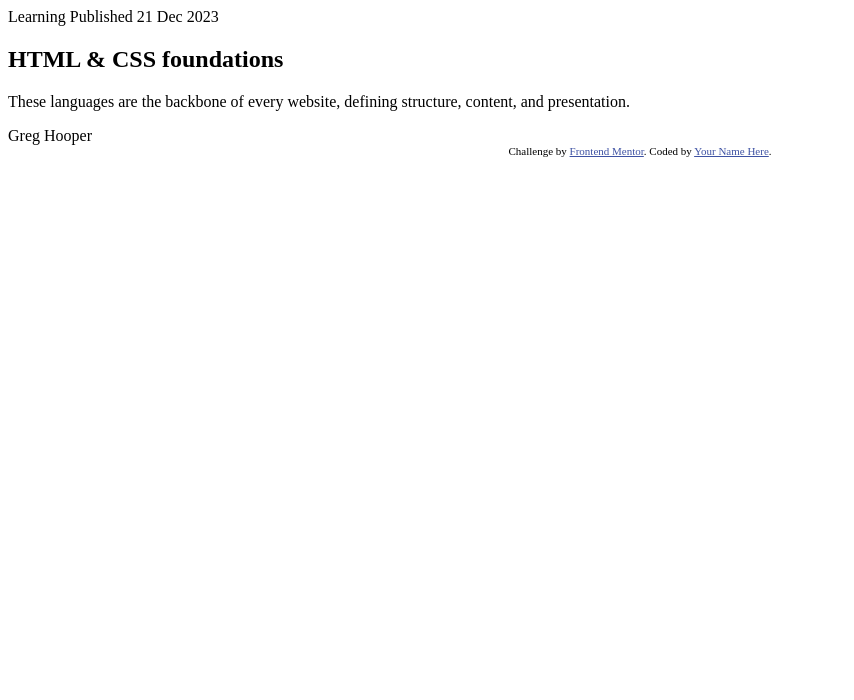
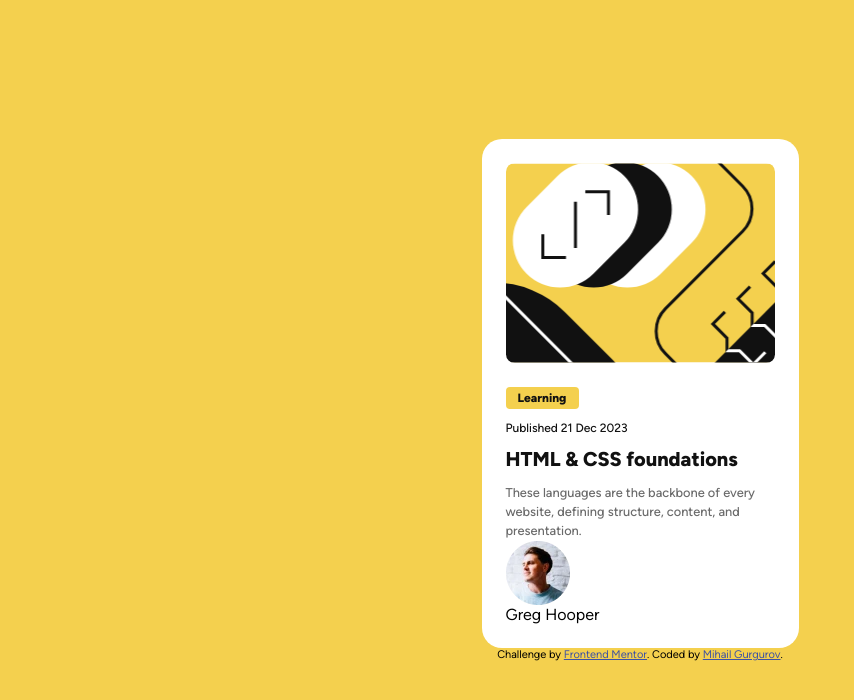
Before and after one commit to Mihasik556/Blog-Preview-Card, a plain HTML site: page index.html in a window 1280 px wide. Shown: the whole page, without its empty margins (0-854 px from the left). Drawn offline with Linux system fonts and the light colour scheme.

Commit message:
edit index.html and style.css

```diff
--- a/assets/css/style.css
+++ b/assets/css/style.css
@@ -0,0 +1,100 @@
+/* Start reset */
+
+* {
+    margin: 0;
+    padding: 0;
+    box-sizing: border-box;
+}
+
+/* End reset */
+
+/* Start of Utility classes */
+
+@font-face {
+    font-family: "Figtree";
+    src: url(../fonts/Figtree-VariableFont_wght.ttf);
+}
+
+.attribution {
+    font-size: 11px;
+    text-align: center;
+}
+
+.attribution a {
+    color: hsl(228, 45%, 44%);
+}
+
+img {
+    display: block;
+}
+
+/* End of Utility Classes */
+html {
+    font-family: "Figtree";
+    height: 100%;
+}
+
+body {
+    background-color: hsl(47, 88%, 63%);
+    height: 100%;
+}
+
+main {
+    height: 100%;
+    display: flex;
+    flex-direction: column;
+    justify-content: center;
+    align-items: center;
+}
+
+.card {
+    background-color: white;
+    padding: 1.5rem;
+    border-radius: 20px;
+    max-width: 317px;
+}
+
+.image {
+    max-width: 279px;
+    min-height: 200px;
+    background-image: url(../images/illustration-article.svg);
+    background-size: cover;
+    background-position: center;
+    border-radius: 0.55rem;
+    margin-bottom: 1.5rem;
+}
+
+.card-info {
+    display: flex;
+    flex-direction: column;
+    gap: 0.75rem;
+}
+
+.label {
+    max-width: 73px;
+    padding: 0.25rem 0.75rem;
+    font-size: 0.75rem;
+    font-weight: 800;
+    color: #111111;
+    background-color: hsl(47, 88%, 63%);
+    border-radius: 4px;
+}
+
+.publish-date {
+    font-size: 0.75rem;
+    font-weight: 500;
+    color: #111111;
+}
+
+.heading {
+    font-size: 1.25rem;
+    font-weight: 800;
+    color: #111111;
+}
+
+.main-text {
+    font-size: 0.8rem;
+    font-weight: 500;
+    color: #6b6b6b;
+    line-height: 150%;
+}
--- a/index.html
+++ b/index.html
@@ -3,7 +3,6 @@
     <head>
         <meta charset="UTF-8" />
         <meta name="viewport" content="width=device-width, initial-scale=1.0" />
-        <!-- displays site properly based on user's device -->
 
         <link
             rel="icon"
@@ -12,30 +11,34 @@
             href="./assets/images/favicon-32x32.png"
         />
 
+        <link rel="stylesheet" href="assets/css/style.css" />
         <title>Frontend Mentor | Blog preview card</title>
-
-        <!-- Feel free to remove these styles or customise in your own stylesheet 👍 -->
-        <style>
-            .attribution {
-                font-size: 11px;
-                text-align: center;
-            }
-            .attribution a {
-                color: hsl(228, 45%, 44%);
-            }
-        </style>
     </head>
     <body>
-        <article>
+        <main>
+            <article class="card">
+                <figure class="image"></figure>
+                <section class="card-info">
                     <span class="label">Learning</span>
-            <time datetime="2023-12-21">Published 21 Dec 2023</time>
-            <h1>HTML & CSS foundations</h1>
-            <p>
-                These languages are the backbone of every website, defining
-                structure, content, and presentation.
+                    <time datetime="2023-12-21" class="publish-date"
+                        >Published 21 Dec 2023</time
+                    >
+                    <h1 class="heading">HTML & CSS foundations</h1>
+                    <p class="main-text">
+                        These languages are the backbone of every website,
+                        defining structure, content, and presentation.
                     </p>
-
-            Greg Hooper
+                </section>
+                <section class="author">
+                    <figure>
+                        <img
+                            class="author-avatar"
+                            src="assets/images/image-avatar.webp"
+                            alt="Article`s author avatar with smilinig man on it"
+                        />
+                    </figure>
+                    <span class="author-name">Greg Hooper</span>
+                </section>
             </article>
             <div class="attribution">
                 Challenge by
@@ -43,7 +46,9 @@
                     href="https://www.frontendmentor.io?ref=challenge"
                     target="_blank"
                     >Frontend Mentor</a
-            >. Coded by <a href="#">Your Name Here</a>.
+                >. Coded by
+                <a href="https://github.com/Mihasik556">Mihail Gurgurov</a>.
             </div>
+        </main>
     </body>
 </html>
```
Lines whose indentation alone changed are shown as unchanged.
